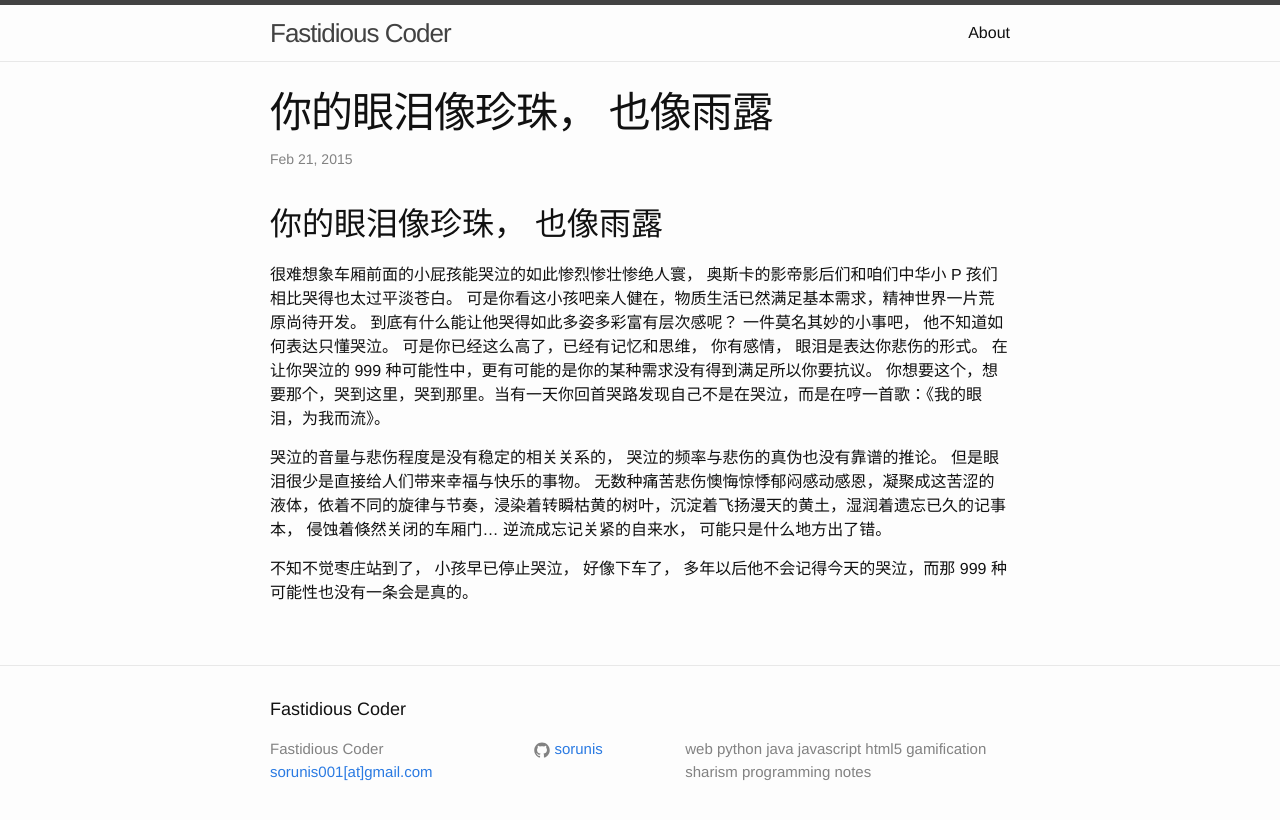
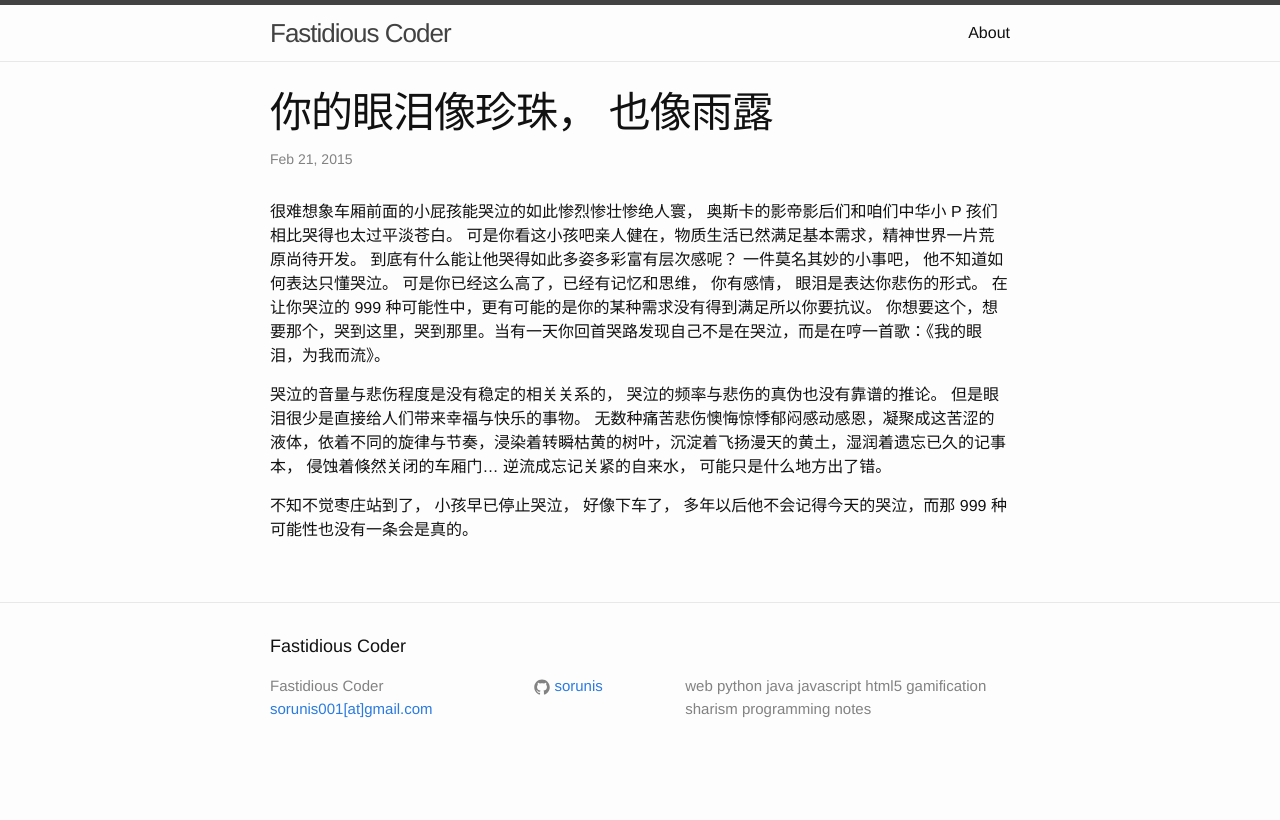
Before and after one commit to sorunis/sorunis.github.io, a Jekyll site: the page built from _posts/2015-02-21-your-tears.markdown, in a window 1280 px wide. Shown: the top 820 px of the page. Built offline with Jekyll 4.4.1, drawn with Linux system fonts in a browser that asks for light colours.

Commit message:
remove duplicated title

```diff
--- a/_posts/2015-02-21-your-tears.markdown
+++ b/_posts/2015-02-21-your-tears.markdown
@@ -2,8 +2,6 @@
 layout: post
 title: 你的眼泪像珍珠， 也像雨露
 ---
-你的眼泪像珍珠， 也像雨露
-----
 
 很难想象车厢前面的小屁孩能哭泣的如此惨烈惨壮惨绝人寰， 奥斯卡的影帝影后们和咱们中华小 P 孩们相比哭得也太过平淡苍白。  可是你看这小孩吧亲人健在，物质生活已然满足基本需求，精神世界一片荒原尚待开发。 到底有什么能让他哭得如此多姿多彩富有层次感呢？ 一件莫名其妙的小事吧， 他不知道如何表达只懂哭泣。 可是你已经这么高了，已经有记忆和思维， 你有感情， 眼泪是表达你悲伤的形式。 在让你哭泣的 999 种可能性中，更有可能的是你的某种需求没有得到满足所以你要抗议。 你想要这个，想要那个，哭到这里，哭到那里。当有一天你回首哭路发现自己不是在哭泣，而是在哼一首歌：《我的眼泪，为我而流》。
 
```
